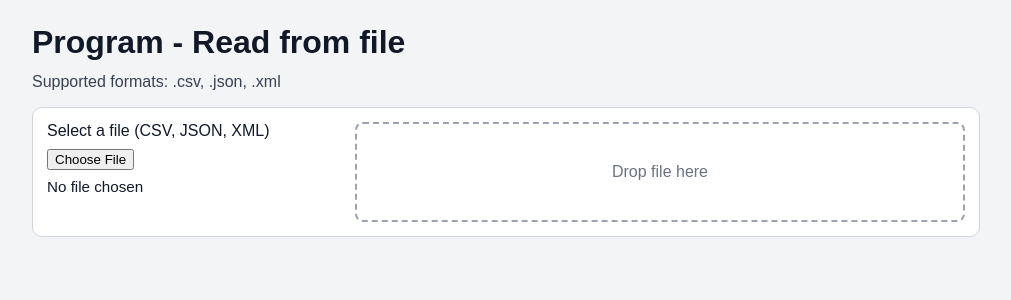
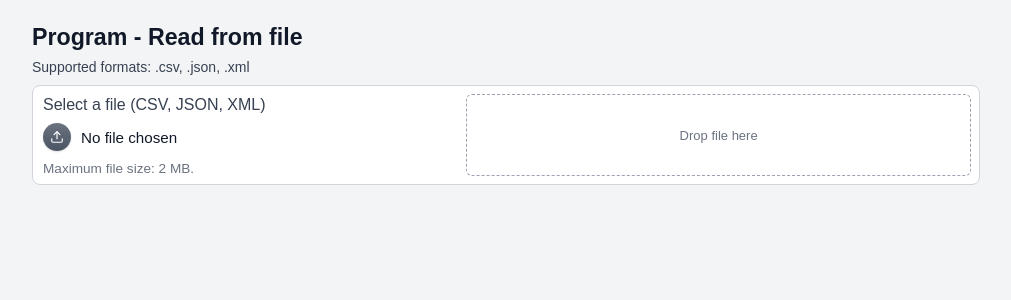
Before and after one commit to MariusZebrauskas/file-reader, a PHP site: page / in a window 1280 px wide. Shown: the top 300 px of the page, without its empty margins (134-1145 px from the left). Run offline with PHP 8.4, Linux system fonts and the light colour scheme.

Commit message:
update - select area bigger

```diff
--- a/index.php
+++ b/index.php
@@ -29,6 +29,7 @@ $rows = [];
 $fileName = '';
 $format = '';
 $maxBytes = 2 * 1024 * 1024; // 2 MiB (~2 MB)
+$maxSizeLabel = (string) (int) ($maxBytes / (1024 * 1024)) . ' MB';
 $parsers = ParserRegistry::parsers();
 $extensions = ParserRegistry::allowedExtensions($parsers);
 
@@ -47,7 +48,7 @@ if ($_SERVER['REQUEST_METHOD'] === 'POST') {
                 $errors[] = 'File upload failed.';
             }
             if ((int) $file['size'] > $maxBytes) {
-                $errors[] = 'File is too large (max 2 MB).';
+                $errors[] = 'File is too large (max ' . $maxSizeLabel . ').';
             }
             if (count($errors) === 0) {
                 $fileName = basename((string) $file['name']);
@@ -83,13 +84,18 @@ if ($_SERVER['REQUEST_METHOD'] === 'POST') {
     <h1>Program - Read from file</h1>
     <p class="help">Supported formats: .<?= h(implode(', .', $extensions)) ?></p>
     <form id="upload-form" method="post" enctype="multipart/form-data">
-        <div class="file-input-area">
-            <label for="file">Select a file (<?= h(implode(', ', array_map('strtoupper', $extensions))) ?>)</label>
+        <label class="file-input-area">
+            <span class="sr-only">Choose file. Formats: <?= h(implode(', ', array_map('strtoupper', $extensions))) ?>. Maximum size <?= h($maxSizeLabel) ?>.</span>
+            <span class="file-hint">Select a file (<?= h(implode(', ', array_map('strtoupper', $extensions))) ?>)</span>
             <div class="file-picker">
-                <input id="file" name="file" type="file" required accept="<?= h(implode(',', array_map(static fn (string $e): string => '.' . $e, $extensions))) ?>">
+                <span class="file-icon-wrap" aria-hidden="true">
+                    <i class="icon icon-upload"></i>
+                </span>
                 <span id="file-name-display" class="file-name-display"><?= $fileName !== '' ? h($fileName) : 'No file chosen' ?></span>
             </div>
-        </div>
+            <p class="file-max">Maximum file size: <?= h($maxSizeLabel) ?>.</p>
+            <input id="file" name="file" type="file" class="file-input-overlay" required accept="<?= h(implode(',', array_map(static fn (string $e): string => '.' . $e, $extensions))) ?>">
+        </label>
         <div class="drop-area">Drop file here</div>
     </form>
     <?php if (count($errors) > 0) { ?>
--- a/styles.css
+++ b/styles.css
@@ -16,58 +16,119 @@ body {
 }
 
 h1 {
-  margin: 0 0 12px;
-  font-size: clamp(1.5rem, 3vw, 2rem);
+  margin: 0 0 8px;
+  font-size: clamp(1.2rem, 2.5vw, 1.45rem);
 }
 
 .help {
-  margin: 0 0 16px;
+  margin: 0 0 10px;
+  font-size: 0.875rem;
   color: #374151;
 }
 
 form {
   display: grid;
-  gap: 10px;
+  gap: 6px;
   background: #ffffff;
   border: 1px solid #d1d5db;
-  border-radius: 10px;
-  grid-template-columns: 1fr 2fr;
+  border-radius: 8px;
+  grid-template-columns: 1fr 1.2fr;
 }
-label {
-  display: flex;
-  margin-bottom: 9px;
+
+.sr-only {
+  position: absolute;
+  width: 1px;
+  height: 1px;
+  padding: 0;
+  margin: -1px;
+  overflow: hidden;
+  clip: rect(0, 0, 0, 0);
+  white-space: nowrap;
+  border: 0;
 }
 .drop-area {
   display: none;
+  font-size: 0.8125rem;
   @media (min-width: 768px) {
     display: flex;
-    margin: 14px 14px 14px 0;
-    border: 2px dashed #9ca3af;
-    border-radius: 8px;
+    margin: 8px 8px 8px 0;
+    border: 1px dashed #9ca3af;
+    border-radius: 6px;
     justify-content: center;
     align-items: center;
     color: #6b7280;
-    min-height: 100px;
+    min-height: 72px;
   }
 }
 
 .file-input-area {
-  padding: 14px;
+  position: relative;
+  display: block;
+  padding: 10px 10px 8px;
+  cursor: pointer;
+}
+
+.file-input-area:hover .file-icon-wrap {
+  filter: brightness(1.08);
+}
+
+.file-input-area:focus-within .file-icon-wrap {
+  outline: 2px solid #2563eb;
+  outline-offset: 2px;
+}
+
+.file-hint {
+  display: block;
+  margin-bottom: 9px;
+  color: #374151;
 }
 
 .file-picker {
   display: flex;
   flex-wrap: wrap;
-  gap: 8px;
+  align-items: center;
+  gap: 10px;
 }
 
-.file-picker input[type="file"] {
-  color: transparent;
+.file-icon-wrap {
+  display: flex;
+  align-items: center;
+  justify-content: center;
+  width: 28px;
+  height: 28px;
+  border-radius: 50%;
+  background: linear-gradient(180deg, #6b7280, #4b5563);
+  box-shadow: 0 1px 2px rgba(0, 0, 0, 0.12);
+  flex-shrink: 0;
 }
 
 .file-name-display {
   color: #111827;
   font-size: 0.95rem;
+}
+
+.file-max {
+  margin: 10px 0 0;
+  font-size: 0.85rem;
+  color: #6b7280;
+}
+
+.file-input-overlay {
+  position: absolute;
+  inset: 0;
+  z-index: 1;
+  opacity: 0;
+  width: 100%;
+  height: 100%;
+  margin: 0;
+  padding: 0;
+  cursor: pointer;
+  font-size: 0;
+}
+
+.icon {
+  display: block;
+  font-style: normal;
 }
 
 button {
@@ -106,6 +167,12 @@ button:hover {
   border: 1px solid #d1d5db;
 }
 
+.icon-upload {
+  width: 14px;
+  height: 14px;
+  background: url("/public/svg/upload.svg") center / contain no-repeat;
+}
+
 .table-wrap {
   overflow: auto;
 }
```
Also changed, not shown: public/svg/upload.svg (added).
